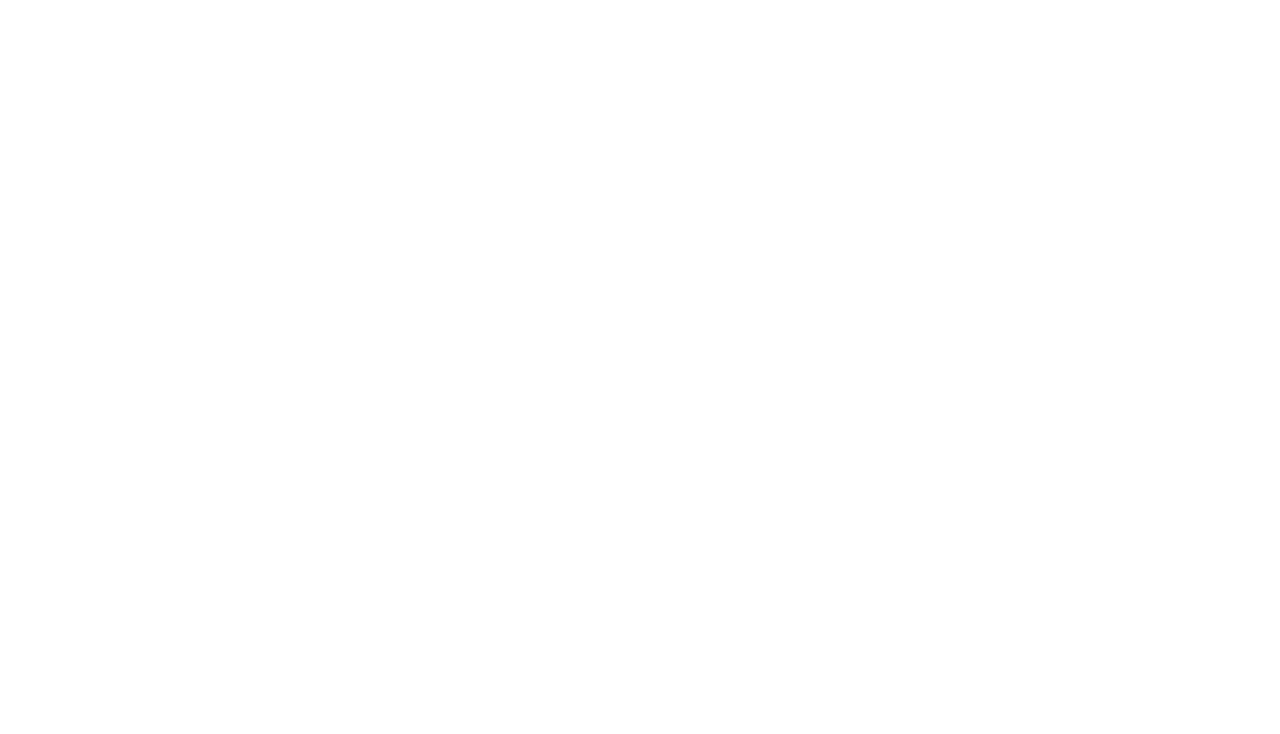
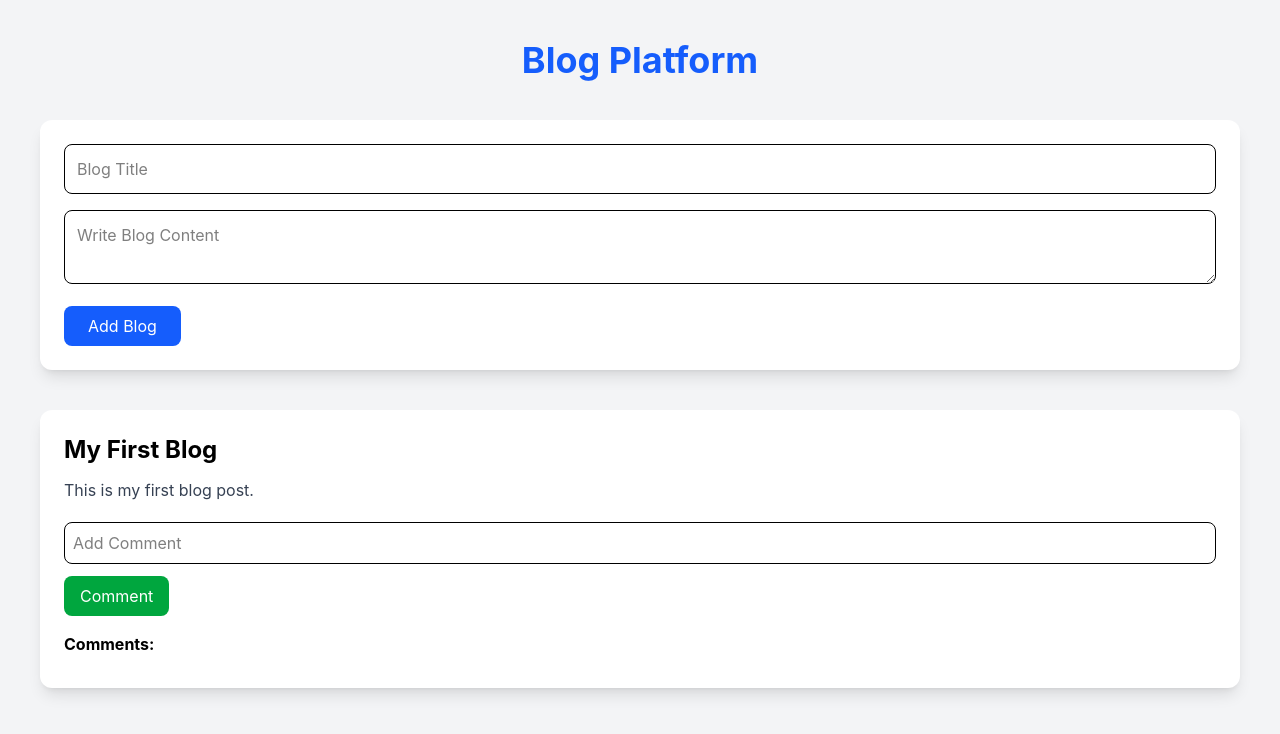
Before and after one commit to logeshramuR/task-manager-app, a React (Vite) app: page /blog in a window 1280 px wide. Before the commit this address had no page. Shown: the top 734 px of the page. Built offline with nearby package versions, Linux system fonts and the light colour scheme.

Commit message:
Added blog platform

```diff
--- a/src/App.jsx
+++ b/src/App.jsx
@@ -4,6 +4,7 @@
 import Login from "./pages/Login";
 import Dashboard from "./pages/Dashboard";
 import Products from "./pages/Products";
+import Blog from "./pages/Blog";
 
 function App() {
   return (
@@ -19,6 +20,8 @@
 
         <Route path="/products" element={<Products />} />
 
+        <Route path="/blog" element={<Blog />} />
+
       </Routes>
 
     </BrowserRouter>
--- /dev/null
+++ b/src/pages/Blog.jsx
@@ -0,0 +1,125 @@
+import { useState } from "react";
+
+function Blog() {
+  const [posts, setPosts] = useState([
+    {
+      title: "My First Blog",
+      content: "This is my first blog post.",
+      comments: [],
+    },
+  ]);
+
+  const [title, setTitle] = useState("");
+  const [content, setContent] = useState("");
+  const [comment, setComment] = useState("");
+
+  const addPost = () => {
+    if (!title || !content) return;
+
+    setPosts([
+      ...posts,
+      {
+        title,
+        content,
+        comments: [],
+      },
+    ]);
+
+    setTitle("");
+    setContent("");
+  };
+
+  const addComment = (index) => {
+    if (!comment) return;
+
+    const updatedPosts = [...posts];
+
+    updatedPosts[index].comments.push(comment);
+
+    setPosts(updatedPosts);
+
+    setComment("");
+  };
+
+  return (
+    <div className="min-h-screen bg-gray-100 p-10">
+
+      <h1 className="text-4xl font-bold text-center text-blue-600 mb-10">
+        Blog Platform
+      </h1>
+
+      <div className="bg-white p-6 rounded-xl shadow-lg mb-10">
+        <input
+          type="text"
+          placeholder="Blog Title"
+          value={title}
+          onChange={(e) => setTitle(e.target.value)}
+          className="w-full border p-3 mb-4 rounded-lg"
+        />
+
+        <textarea
+          placeholder="Write Blog Content"
+          value={content}
+          onChange={(e) => setContent(e.target.value)}
+          className="w-full border p-3 mb-4 rounded-lg"
+        />
+
+        <button
+          onClick={addPost}
+          className="bg-blue-600 text-white px-6 py-2 rounded-lg"
+        >
+          Add Blog
+        </button>
+      </div>
+
+      {posts.map((post, index) => (
+        <div
+          key={index}
+          className="bg-white p-6 rounded-xl shadow-lg mb-6"
+        >
+          <h2 className="text-2xl font-bold">
+            {post.title}
+          </h2>
+
+          <p className="mt-3 text-gray-700">
+            {post.content}
+          </p>
+
+          <div className="mt-5">
+            <input
+              type="text"
+              placeholder="Add Comment"
+              value={comment}
+              onChange={(e) => setComment(e.target.value)}
+              className="border p-2 rounded-lg w-full mb-3"
+            />
+
+            <button
+              onClick={() => addComment(index)}
+              className="bg-green-600 text-white px-4 py-2 rounded-lg"
+            >
+              Comment
+            </button>
+          </div>
+
+          <div className="mt-4">
+            <h3 className="font-bold mb-2">
+              Comments:
+            </h3>
+
+            {post.comments.map((c, i) => (
+              <p
+                key={i}
+                className="bg-gray-200 p-2 rounded-lg mb-2"
+              >
+                {c}
+              </p>
+            ))}
+          </div>
+        </div>
+      ))}
+    </div>
+  );
+}
+
+export default Blog;
```
